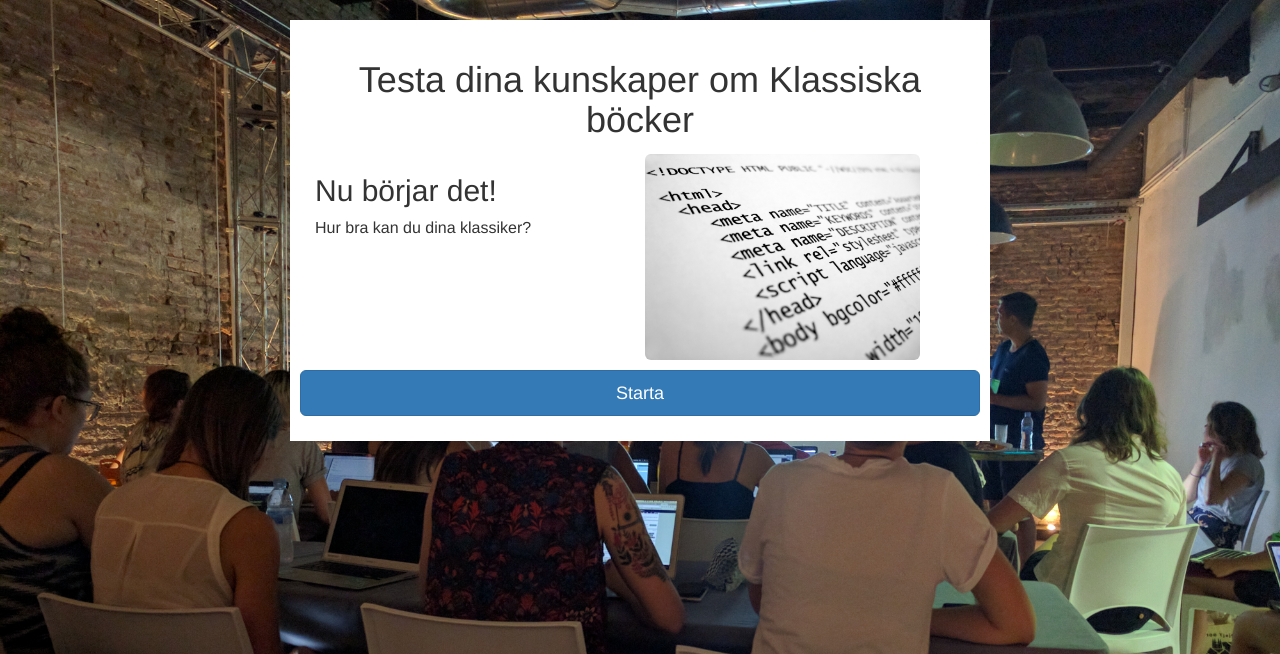
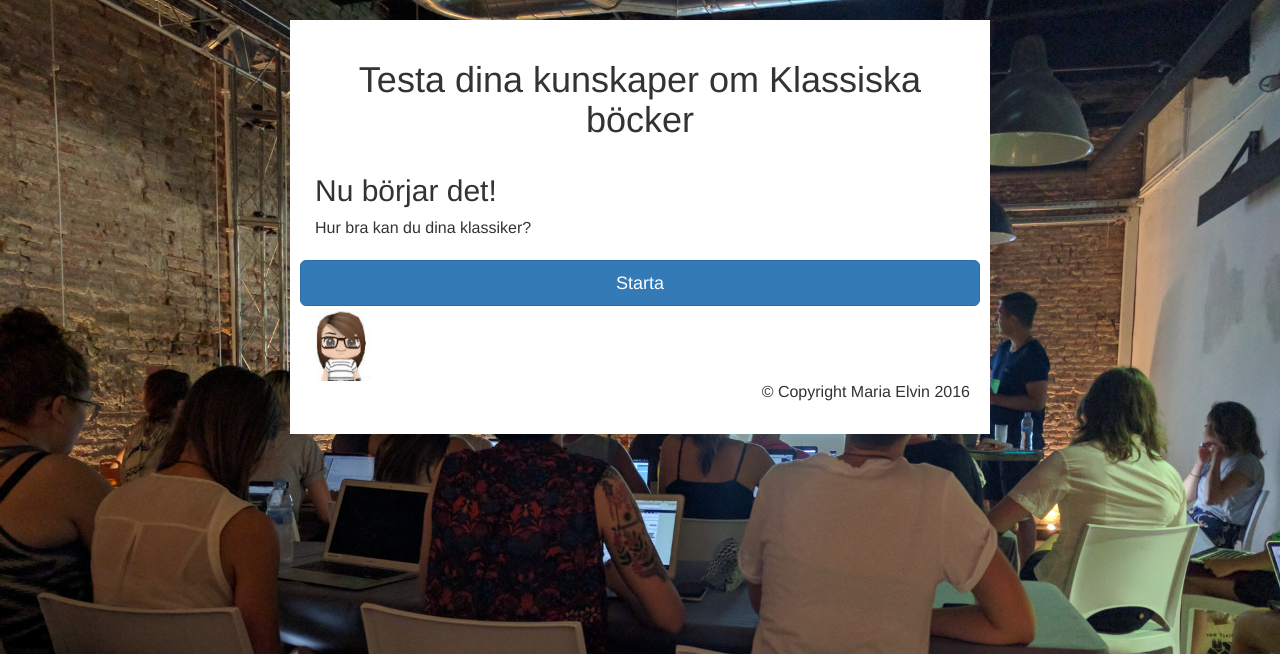
Before and after one commit to mariaelvin/quizproject, a Django app: page /quiz/1/ in a window 1280 px wide. Shown: the top 654 px of the page. Run offline with Django 3.2, Linux system fonts and the light colour scheme; some libraries are stand-ins or nearby versions.

Commit message:
Startsidan fixad med "footer"

```diff
--- a/quiz/templates/quiz/question.html
+++ b/quiz/templates/quiz/question.html
@@ -38,7 +38,7 @@
 				</div>
 				<div class="row">
 					<div class="col-md-12 col-padding">
-						<button class="btn btn-primary btn-lg btn-block" type="button"><a href="{% url 'completed_page' quiz_number %}">Nästa</a></button>
+						<a class="btn btn-primary btn-lg btn-block" type="button" href="{% url 'completed_page' quiz_number %}">Nästa</a>
 					</div>
 				</div>
 				</div>
--- a/quiz/templates/quiz/quiz.html
+++ b/quiz/templates/quiz/quiz.html
@@ -22,17 +22,22 @@
 					<p>{{ quiz.description }}</p>
 				</div>
 				<div class="col-md-6 col-padding">
-					<img src="/static/htmlbild.jpg" alt="Bilden föreställer lite html-kod" align="center" class="img-rounded" width="275"><br>
 				</div>
-			<div class="row">
-				<div class="col-md-12 col-padding">
-					<a class="btn btn-primary btn-lg btn-block" type="button" href="{% url 'question_page' quiz_number 1 %}">Starta</a>
+				<div class="row">
+					<div class="col-md-12 col-padding">
+						<a class="btn btn-primary btn-lg btn-block" type="button" href="{% url 'question_page' quiz_number 1 %}">Starta</a>
+					</div>
+				</div>
+				<div class="row">
+				<div class="col-md-12">
+					<img src="/static/meme.jpg" alt="Mimsen" >
+					<p align="right">© Copyright Maria Elvin 2016</p>
 				</div>
 			</div>
-					</div>
-				</div>
 			</div>
 		</div>
 	</div>
+</div>
+</div>
 </body>
 </html>
--- a/quiz/templates/quiz/startpage.html
+++ b/quiz/templates/quiz/startpage.html
@@ -37,7 +37,7 @@
 		<div class="row">
 			<div class="col-md-12">
 				<img src="/static/meme.jpg" alt="Mimsen" >
-				<p align="right">© Copyright Maria Elvin 2016</p>
+				<span class="text_bottom">© Copyright Maria Elvin 2016</span>
 			</div>
 		</div>
 	</div>
--- a/static/css/mycss.css
+++ b/static/css/mycss.css
@@ -20,6 +20,9 @@ p {
 .col1 {
 	background: #bdd490;
 }
+.text_bottom{
+	vertical-align: bottom;
+}
 .col-padding{
 	padding: 5px;
 }
```
Also changed, not shown: quiz/templates/quiz/completed.html (+4 -4 lines), static/meme.jpg, static/meme2.jpg (added).
